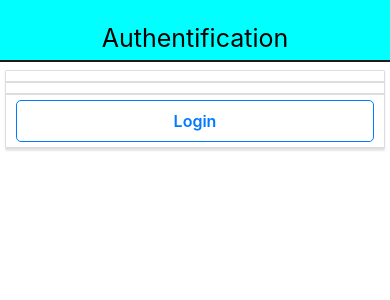
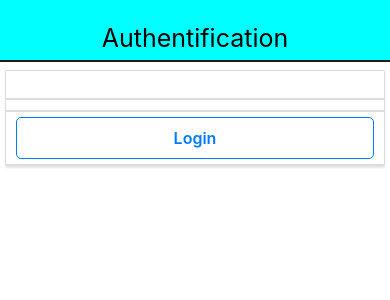
Before and after one commit to udamadu11/AuthSystem_react_native, a React Native app: screen / in a window 390 px wide. Shown: the top 300 px of the page. Built offline with nearby package versions, Linux system fonts and the light colour scheme.

Commit message:
TextInput

```diff
--- a/src/Component/LoginForm.js
+++ b/src/Component/LoginForm.js
@@ -1,12 +1,14 @@
 import React,{Component} from 'react';
-import {View } from 'react-native';
+import {View, TextInput } from 'react-native';
 import {Card,CardSelection,Button} from './common';
 
 class LoginForm extends Component{
   render(){
     return(
       <Card>
-        <CardSelection />
+        <CardSelection>
+            <TextInput style={{heght:20,width:100}} />
+        </CardSelection>
         <CardSelection />
         <CardSelection>
             <Button>Login</Button>
```
